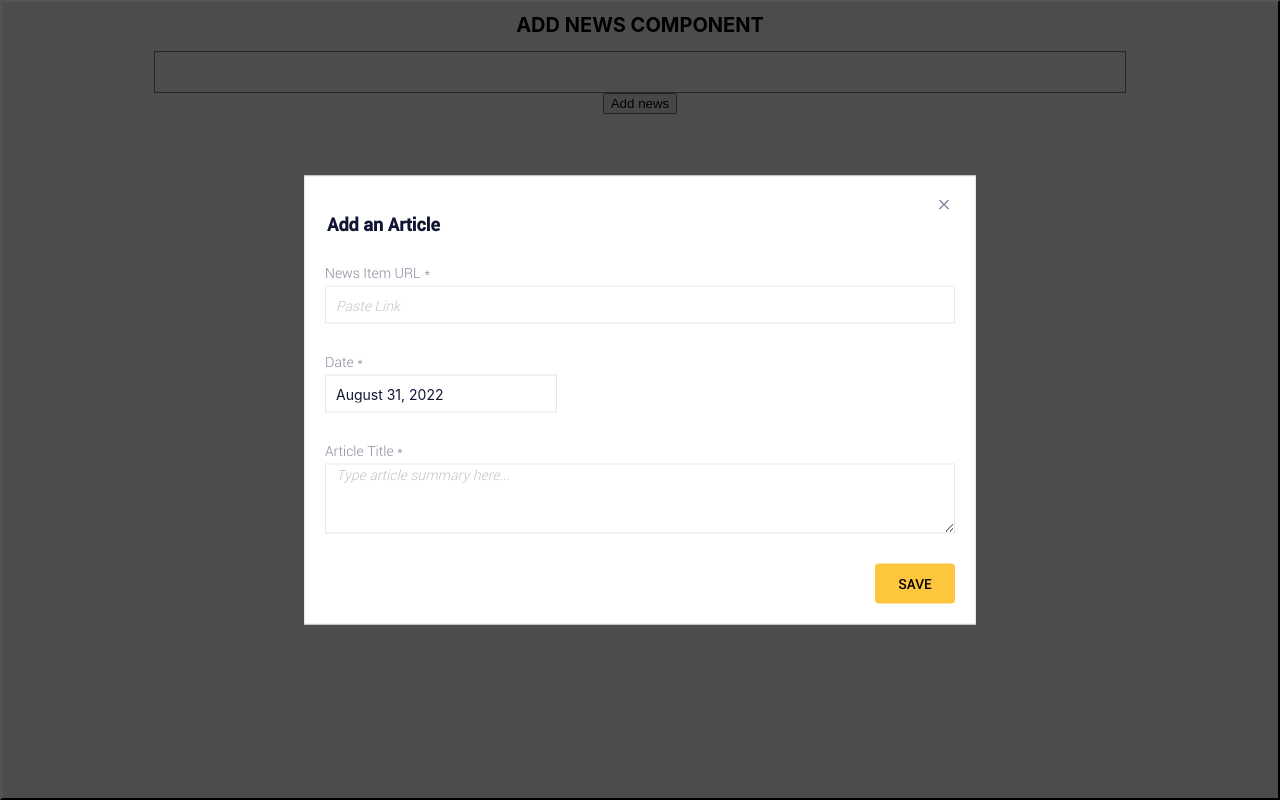
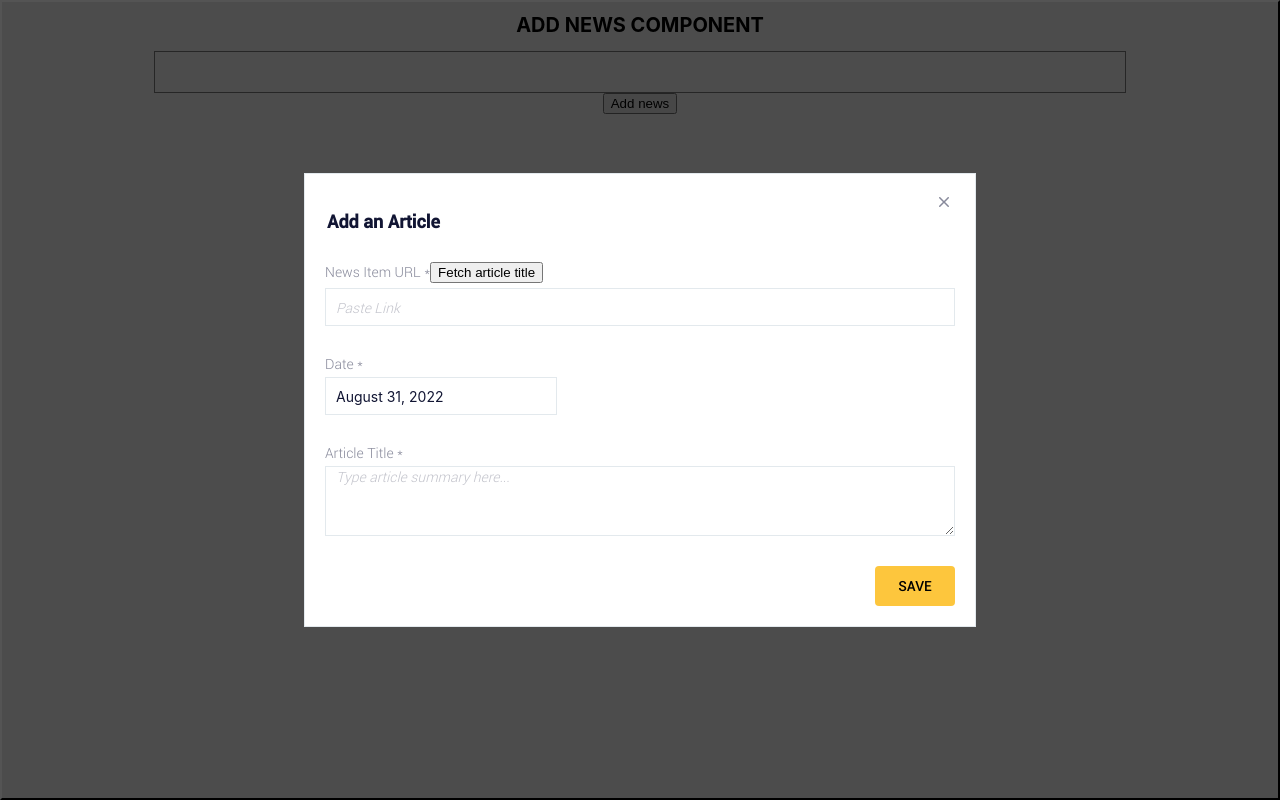
Before and after one commit to Tsipi/NewsTask1, a React (Create React App) app: page / in a window 1280 px wide. Both pictures are taken after a click on the button "Add news". Built offline with nearby package versions, Linux system fonts and the light colour scheme.

Commit message:
Fix title refetch

```diff
--- a/src/components/NewsForm/NewsForm.tsx
+++ b/src/components/NewsForm/NewsForm.tsx
@@ -18,6 +18,7 @@ interface Props {
   handleTitleChange: (title: string) => void;
   handleDateChange: (date: string) => void;
   handleSubmit: () => void;
+  onArticleTitleFetch?: () => any;
 }
 
 export const NewsForm = ({
@@ -32,6 +33,7 @@ export const NewsForm = ({
   errorTitle,
   formTitle,
   handleSubmit,
+  onArticleTitleFetch
 }: Props) => {
   return (
     <form
@@ -41,7 +43,10 @@ export const NewsForm = ({
     >
       <legend className={styles.formTitle}>{formTitle}</legend>
       <div className={styles.inputContainer}>
-        <div className={styles.inputLabel}>News Item URL *</div>
+        <div className={styles.inputLabel}>
+            News Item URL *
+            {onArticleTitleFetch ? <button onClick={onArticleTitleFetch}>Fetch article title</button> : null }
+        </div>
         <input
           value={url!}
           type="input"
--- a/src/features/AddNewsForm/AddNewsForm.tsx
+++ b/src/features/AddNewsForm/AddNewsForm.tsx
@@ -15,12 +15,12 @@ export const AddNewsForm = () => {
   const date = useSelector((state: State) => state.addNewsForm.date);
   const [errorUrl, setErrorUrl] = useState<string | null>(null);
   const [errorTitle, setErrorTitle] = useState<string | null>(null);
-  const { data, isLoading } = useFetchArticleData(url);
+  const { data, isLoading, fetchArticle } = useFetchArticleData(url);
 
   useEffect(() => {
       if (data?.title) {
-      dispatch(updateTitle({ title: data.title }));
-    }
+        dispatch(updateTitle({ title: data.title }));
+      }
   }, [data?.title, dispatch]);
 
   const handleSubmit = () => {
@@ -75,6 +75,11 @@ export const AddNewsForm = () => {
       handleTitleChange={handleTitleChange}
       handleUrlChange={handleUrlChange}
       handleSubmit={handleSubmit}
+      onArticleTitleFetch={() => {
+        if (url) {
+          fetchArticle(url)
+        }
+      }}
     />
   );
 };
--- a/src/features/EditNewsForm/EditNewsForm.tsx
+++ b/src/features/EditNewsForm/EditNewsForm.tsx
@@ -30,7 +30,13 @@ export const EditNewsForm = () => {
   const [errorUrl, setErrorUrl] = useState<string | null>(null);
   const [errorTitle, setErrorTitle] = useState<string | null>(null);
 
-  const { data, isLoading } = useFetchArticleData(url);
+  const { data, isLoading, fetchArticle } = useFetchArticleData(url);
+
+  useEffect(() => {
+    if (data?.title) {
+        dispatch(updateTitle({ title: data.title }));
+    }
+  },[data?.title])
 
   useEffect(() => {
     if (initialNewsItem?.url) {
@@ -42,11 +48,7 @@ export const EditNewsForm = () => {
     if (initialNewsItem?.title) {
       dispatch(updateTitle({ title: initialNewsItem?.title }));
     }
-    //data from useFetchArticleData
-    if (data?.title) {
-      dispatch(updateTitle({ title: data.title }));
-    }
-  }, [initialNewsItem, dispatch, data?.title]);
+  }, [initialNewsItem, dispatch]);
 
   const handleSubmit = () => {
       if (!url) {
@@ -100,6 +102,11 @@ export const EditNewsForm = () => {
       handleTitleChange={handleTitleChange}
       handleUrlChange={handleUrlChange}
       handleSubmit={handleSubmit}
+      onArticleTitleFetch={() => {
+        if (url) {
+          fetchArticle(url)
+        }
+      }}
     />
   );
 };
--- a/src/hooks/useFetchArticleData.ts
+++ b/src/hooks/useFetchArticleData.ts
@@ -10,6 +10,7 @@ export const useFetchArticleData = (url: string | null | undefined) => {
   const [isLoading, setIsLoading] = useState<boolean>(false);
 
   const fetchArticle = async (url: string) => {
+    setData(null)
     return axios.get(url).then((response) => {
       setIsLoading(false);
       const title = parseTitleFromHTML(response.data);
@@ -19,16 +20,7 @@ export const useFetchArticleData = (url: string | null | undefined) => {
     });
   };
 
-  useEffect(() => {
-    (async () => {
-      if (url) {
-        setIsLoading(true);
-        await fetchArticle(url);
-      }
-    })();
-  }, [url]);
-
-  return { data, isLoading };
+  return { data, isLoading, fetchArticle };
 };
 
 function parseTitleFromHTML(html: string) {
```
